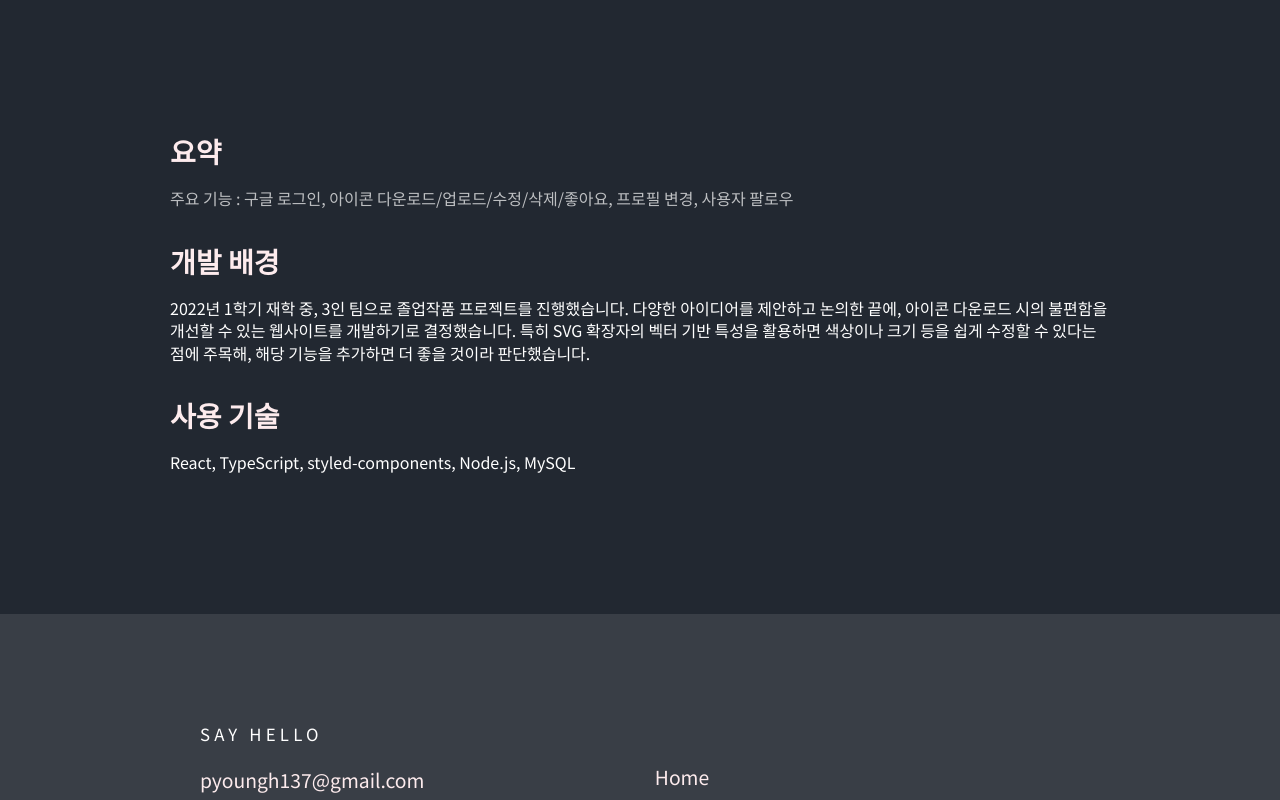
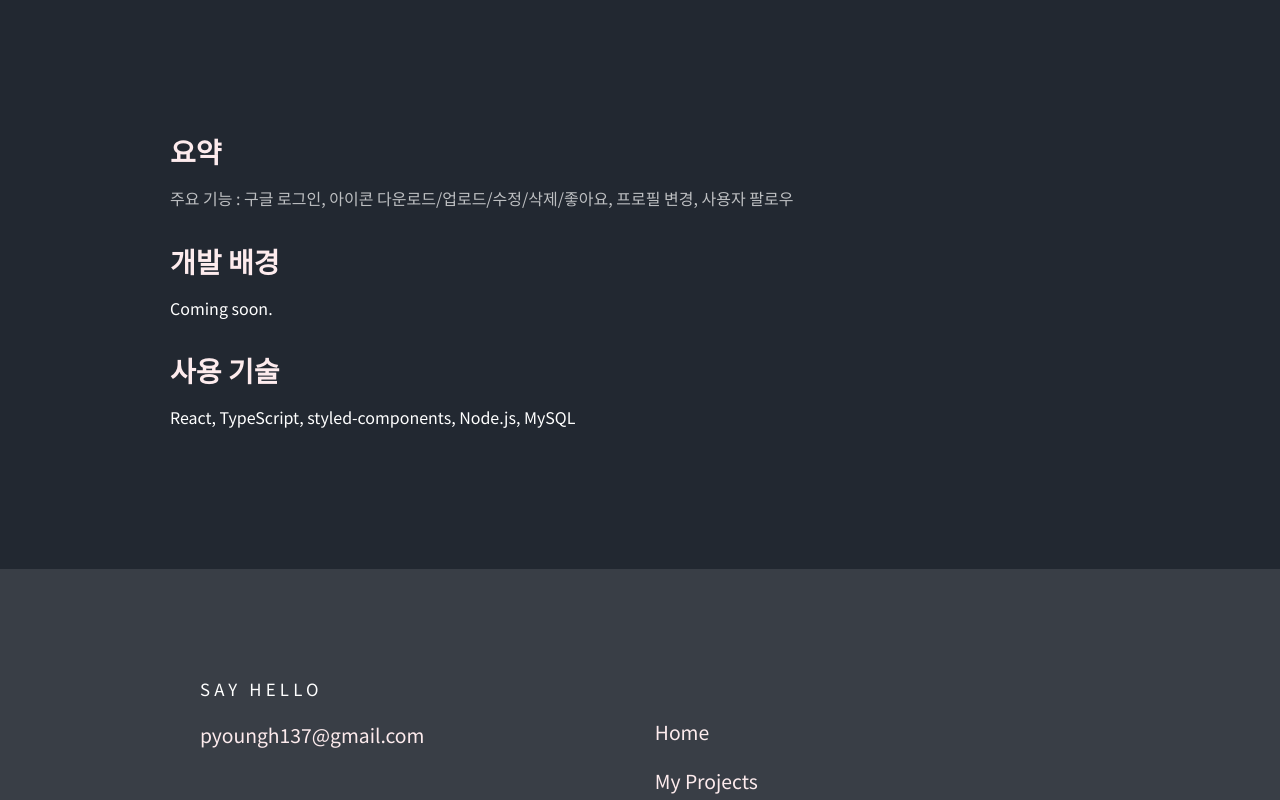
Before and after one commit to bbagbbagn2/PJH-Portfolio, a React (Create React App) app: page /project/drinkable in a window 1280 px wide. Shown: the part 900-1700 px from the top of the page. Built offline with nearby package versions, Linux system fonts and the light colour scheme.

Commit message:
style: 프로젝트 설명 data화

```diff
--- a/src/pages/project/components/Container.tsx
+++ b/src/pages/project/components/Container.tsx
@@ -48,6 +48,7 @@ export default function Container() {
       {/* project description */}
       <DescriptionWrapper
         summaries={currentProject.summaries}
+        background={currentProject.background}
         stack={currentProject.stack}
       />
     </ProjectContainer>
--- a/src/pages/project/components/components/DescriptionWrapper.tsx
+++ b/src/pages/project/components/components/DescriptionWrapper.tsx
@@ -14,11 +14,13 @@ interface Summaries {
 interface DescriptionWrapperProps {
   summaries?: Summaries[];
   stack?: Stack[];
+  background: string[];
   children?: ReactNode;
 }
 
 export default function DescriptionWrapper({
   summaries,
+  background,
   stack,
 }: DescriptionWrapperProps) {
   return (
@@ -28,13 +30,6 @@ export default function DescriptionWrapper({
         {summaries &&
           summaries.length > 0 &&
           summaries.map((item, index) => <li key={index}>{item.name}</li>)}
-        {/* <li>
-          웹 서비스 개발 전 과정을 경험해보고 싶고, 기존 아이콘 플랫폼의 불편한
-          UX를 개선하기 위해 개발
-        </li>
-        <li>최초 웹 개발 경험(HTML, CSS, JS, React)</li>
-        <li>최초 협업 경험(Git, Notion)</li>
-        <li>프론트엔드 분야에 본격적으로 도전하게 된 계기</li> */}
       </StyledList>
       <Paragraph isCaption="0.7">
         주요 기능 : 구글 로그인, 아이콘 다운로드/업로드/수정/삭제/좋아요, 프로필
@@ -42,13 +37,9 @@ export default function DescriptionWrapper({
       </Paragraph>
 
       <SubTitle>개발 배경</SubTitle>
-      <Paragraph>
-        2022년 1학기 재학 중, 3인 팀으로 졸업작품 프로젝트를 진행했습니다.
-        다양한 아이디어를 제안하고 논의한 끝에, 아이콘 다운로드 시의 불편함을
-        개선할 수 있는 웹사이트를 개발하기로 결정했습니다. 특히 SVG 확장자의
-        벡터 기반 특성을 활용하면 색상이나 크기 등을 쉽게 수정할 수 있다는 점에
-        주목해, 해당 기능을 추가하면 더 좋을 것이라 판단했습니다.
-      </Paragraph>
+      {background.map((text, index) => (
+        <Paragraph key={index}>{text}</Paragraph>
+      ))}
       <SubTitle>사용 기술</SubTitle>
       {stack && stack.length > 0 && (
         <Paragraph>{stack.map((tech) => tech.name).join(', ')}</Paragraph>
--- a/src/pages/project/data/projectData.ts
+++ b/src/pages/project/data/projectData.ts
@@ -15,12 +15,12 @@ interface Summary {
 
 interface Project {
   number?: string;
+  category: string;
   date?: string;
-  category: string;
   title: string;
   summaries?: Summary[];
   images: string | null;
-  description: string[];
+  background: string[];
   stack: Stack[];
   live?: string;
   github?: string;
@@ -41,18 +41,8 @@ export const projectsData: Project[] = [
       { name: '최초 협업 경험(Git, Notion)' },
       { name: '프론트엔드 분야에 본격적으로 도전하게 된 계기' },
     ],
-    description: [
-      'ICONDB는 사용자가 아이콘을 무료로 공유할 수 있는 웹 플랫폼입니다. ',
-
-      '이 프로젝트는 기존 아이콘 공유 플랫폼의 장점을 분석하고, 개선점을 반영해 완성되었습니다. 핵심적으로, 사용자 관련 시스템(소셜 로그인, 팔로우, 프로필 변경), 아이콘 관련 기능(다운로드, 업로드, 좋아요), 검색 엔진(제목, 사용자, 해시태그 검색), 그리고 SVG 아이콘 편집 기능을 플랫폼 내에서 구현했습니다. 저는 프론트엔드 개발 뿐만 아니라 프로젝트 기획, 배포까지 전 과정을 진행했습니다. ',
-
-      'UI 설계는 물론 로그인/회원가입, 검색 기능, 아이콘 관리, 프로필 관련 기능을 처음부터 개발했으며, 성능과 안정성을 유지하는 데 집중했습니다. 특히 처음 사용하는 기술이 많았지만, 끊임없이 학습하며 사용자 경험과 시스템 안정성을 최적화했습니다.',
-
-      '초기 개발 환경은 HTML5, CSS3, JavaScript로 구성되어 있었으나, 상태 관리의 어려움과 재사용성 부족으로 중복 코드가 많아 비효율적이었습니다. 이러한 문제를 해결하기 위해 컴포넌트 기반의 React 개발 환경으로 전환했습니다. 이를 통해 중복 코드를 제거하고 효율성을 높였으며, 코드량을 20% 감소시키는 성과를 달성했습니다.',
-
-      'React 도입 과정에서 다양한 Hook의 활용법을 익히고, 컴포넌트화 전략을 통해 유지보수성을 크게 향상시켰습니다. 또한, Notion을 활용한 체계적인 일정 관리와 회의록 기록을 통해 팀원들과의 협업을 강화하고 프로젝트 진행 기간을 10% 단축하는 데 성공했습니다.',
-
-      '이 프로젝트를 통해 React를 기반으로 한 모던 웹 개발 기술과 효율적인 협업 및 일정 관리의 중요성을 심도 있게 이해할 수 있었습니다. ',
+    background: [
+      '2022년 1학기 재학 중, 3인 팀으로 졸업작품 프로젝트를 진행했습니다. 다양한 아이디어를 제안하고 논의한 끝에, 아이콘 다운로드 시의 불편함을 개선할 수 있는 웹사이트를 개발하기로 결정했습니다. 특히 SVG 확장자의 벡터 기반 특성을 활용하면 색상이나 크기 등을 쉽게 수정할 수 있다는 점에 주목해, 해당 기능을 추가하면 더 좋을 것이라 판단했습니다.',
     ],
     stack: [
       { name: 'HTML5' },
@@ -71,7 +61,7 @@ export const projectsData: Project[] = [
     date: '2023.11 - 2024.01',
     title: 'personal-website',
     images: PERSONAL_IMAGES,
-    description: [
+    background: [
       `PJH-Portfolio는 웹 포트폴리오입니다. 다양한 템플릿을 이용해 포트폴리오를 만들 수 있지만, 저의 개발 실력을 통해 오로지 '나만 가지고 있는 포트폴리오'를 제작하고 싶었습니다. `,
 
       'UI 설계와 프론트엔드 개발을 진행했습니다.',
@@ -92,7 +82,7 @@ export const projectsData: Project[] = [
     date: '2023.06 - 2023.07',
     title: 'notification',
     images: NOTIFICATION_IMAGES,
-    description: [],
+    background: [],
     stack: [
       { name: 'Next.js' },
       { name: 'TypeScript' },
@@ -107,7 +97,7 @@ export const projectsData: Project[] = [
     date: '2023.03 - 2023.04',
     title: 'drinkable',
     images: null,
-    description: [
+    background: [
       'Coming soon.',
       // 'DRINKABLE은 칵테일의 종류에 대한 정보를 제공하는 웹 서비스입니다.',
       // '위 프로젝트는 TypeScript를 적용해보고, MySQL 데이터베이스 설계, Node.js와 같은 백엔드를 학습하기 위해 개발한 개인 프로젝트입니다.',
--- a/src/pages/project/hooks/useProject.ts
+++ b/src/pages/project/hooks/useProject.ts
@@ -6,14 +6,18 @@ interface Stack {
   name: string;
 }
 
+interface Summary {
+  name: string;
+}
+
 type Project = {
   number?: string;
   category: string;
-  features?: { name: string }[];
+  date?: string;
+  summaries?: Summary[];
   title: string;
   images: string | null;
-  description: string[];
-  date?: string;
+  background: string[];
   stack: Stack[];
   live?: string;
   github?: string;
```
